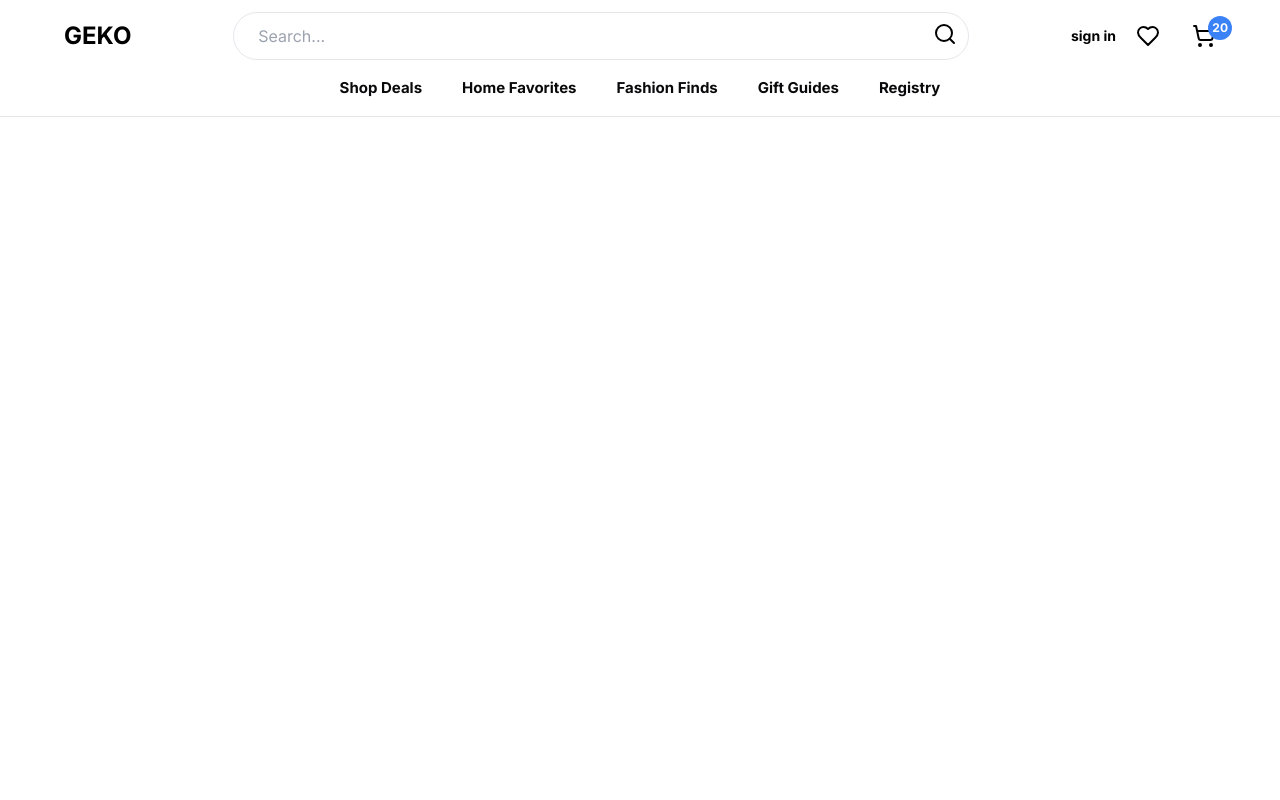
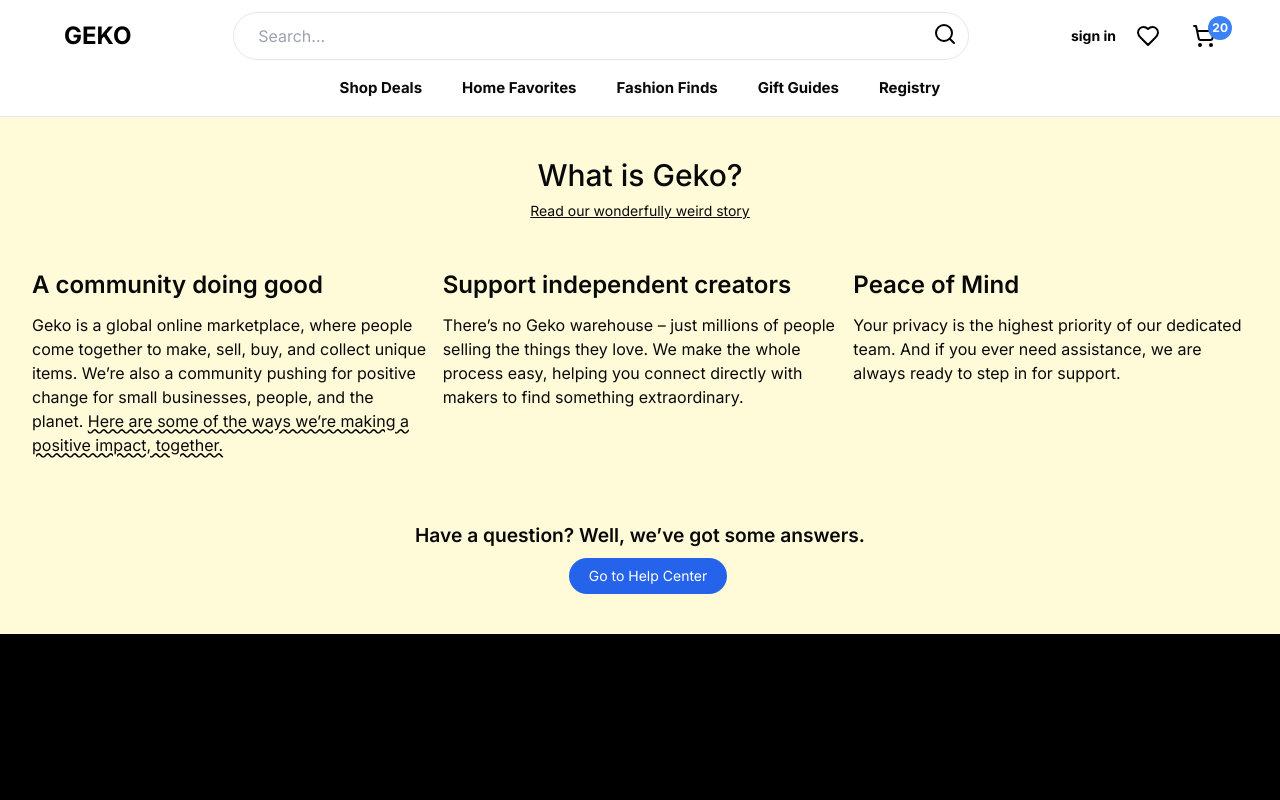
Before and after one commit to colline-kooza/geko-ecommerce, a Next.js app: page / in a window 1280 px wide. Shown: the top 800 px of the page. Built offline with nearby package versions, Linux system fonts and the light colour scheme.

Commit message:
feat: worked on content the content block

```diff
--- a/app/page.tsx
+++ b/app/page.tsx
@@ -1,5 +1,10 @@
 import Image from "next/image";
+import ContentBlock from "@/components/frontend/ContentBlock";
 
 export default function Home() {
-  return <main className='flex min-h-screen flex-col'></main>;
+  return (
+    <main className='flex w-full min-h-screen bg-black  flex-col'>
+      <ContentBlock />
+    </main>
+  );
 }
--- /dev/null
+++ b/components/frontend/Button.tsx
@@ -0,0 +1,18 @@
+import React from "react";
+
+type ButtonProps = {
+  title: string;
+};
+
+const Button = ({ title }: ButtonProps) => {
+  return (
+    <button
+      type='button'
+      className='bg-blue-600 hover:bg-blue-700 transition-all text-white text-sm rounded-full px-5 py-2 ml-4'
+    >
+      {title}
+    </button>
+  );
+}
+
+export default Button;
--- /dev/null
+++ b/components/frontend/ContentBlock.tsx
@@ -0,0 +1,67 @@
+import React from "react";
+import Link from "next/link";
+import Button from "./Button";
+
+const content = [
+  {
+    title: "A community doing good",
+    content:
+      "Geko is a global online marketplace, where people come together to make, sell, buy, and collect unique items. We’re also a community pushing for positive change for small businesses, people, and the planet.",
+    additionalContent:
+      "Here are some of the ways we’re making a positive impact, together.",
+    tooltipText:
+      "Your purchases on Geko in 2020 generated nearly $4 billion in income for small businesses. We advocate for policy—at the global and local level—that benefits creative entrepreneurs and helps small businesses grow and thrive. We are deepening our commitment to a sustainable future and are working towards a new goal to reach net zero emissions by 2030.",
+  },
+  {
+    title: "Support independent creators",
+    content:
+      "There’s no Geko warehouse – just millions of people selling the things they love. We make the whole process easy, helping you connect directly with makers to find something extraordinary.",
+    additionalContent: "",
+  },
+  {
+    title: "Peace of Mind",
+    content:
+      "Your privacy is the highest priority of our dedicated team. And if you ever need assistance, we are always ready to step in for support.",
+    additionalContent: "",
+  },
+];
+
+export default function ContentBlock() {
+  return (
+    <div className='bg-[#FFFBD8] w-full'>
+      <div className='flex flex-col items-center gap-8 justify-center max-w-7xl mx-auto py-10 px-8 text-zinc-950'>
+        <div className='flex flex-col items-center'>
+          <h3 className='text-3xl font-medium'>What is Geko?</h3>
+          <Link href='/about' className='text-sm underline pt-2'>
+            Read our wonderfully weird story
+          </Link>
+        </div>
+
+        <div className='grid gap-4 grid-cols-1 md:grid-cols-2 lg:grid-cols-3 mt-4'>
+          {/* content */}
+          {content.map((item, i) => (
+            <div key={i} className='flex flex-col'>
+              <h4 className='font-semibold text-2xl pb-3 '>{item.title}</h4>
+              <p>
+                {item.content}{" "}
+                <span className='underline decoration-wavy'>
+                  {/* additional text */}
+                  {item.additionalContent}
+                </span>
+              </p>
+            </div>
+          ))}
+        </div>
+
+        <div className='flex items-center justify-center gap-2 flex-col mt-8'>
+          <span className='font-semibold text-[1.2rem]'>
+            Have a question? Well, we’ve got some answers.
+          </span>
+          <div className='max-w-xl'>
+            <Button title='Go to Help Center' />
+          </div>
+        </div>
+      </div>
+    </div>
+  );
+}
--- a/components/frontend/Footer.tsx
+++ b/components/frontend/Footer.tsx
@@ -1,6 +1,10 @@
 import React from "react";
 import Link from "next/link";
+import Button from "./Button";
 import { Facebook, Linkedin, MailSearch, Twitter } from "lucide-react";
+
+const companyBio: string =
+  "Lorem ipsum dolor sit amet, consectetur adipiscing elit. Aenean gravida, mi eu pulvinar cursus, sem elit interdum mauris";
 
 const footerPages = [
   {
@@ -68,9 +72,6 @@ const footerPages = [
   },
 ];
 
-const companyBio: string =
-  "Lorem ipsum dolor sit amet, consectetur adipiscing elit. Aenean gravida, mi eu pulvinar cursus, sem elit interdum mauris";
-
 export default function Footer() {
   return (
     <>
@@ -90,12 +91,7 @@ export default function Footer() {
               placeholder='Enter your email'
               className='w-full outline-none bg-transparent text-sm pl-2'
             />
-            <button
-              type='button'
-              className='bg-blue-600 hover:bg-blue-700 transition-all text-white text-sm rounded-full px-5 py-2 ml-4'
-            >
-              Submit
-            </button>
+            <Button title='Submit' />
           </div>
         </div>
 
@@ -149,17 +145,17 @@ export default function Footer() {
             </div>
             <ul className='flex gap-2'>
               <li>
-                <Link href='javascript:void(0)'>
+                <Link href='/'>
                   <Facebook className='inline text-white w-6 h-6' />
                 </Link>
               </li>
               <li>
-                <Link href='javascript:void(0)'>
+                <Link href='/'>
                   <Linkedin className='inline text-white w-6 h-6' />
                 </Link>
               </li>
               <li>
-                <Link href='javascript:void(0)'>
+                <Link href='/'>
                   <Twitter className='inline text-white w-6 h-6' />
                 </Link>
               </li>
```
